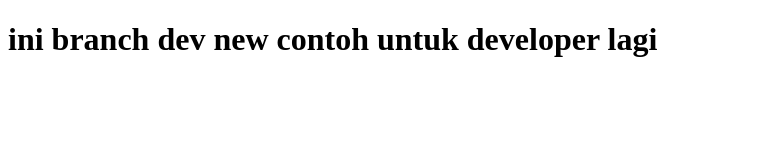
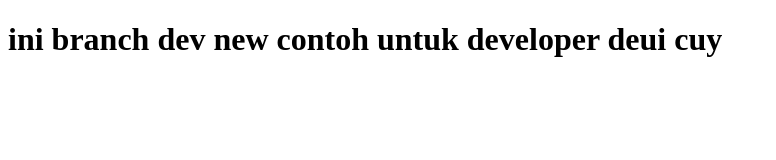
Before and after one commit to vqisviky/vikyjoenus, a plain HTML site: page index.html in a window 1280 px wide. Shown: the whole page, without its empty margins (0-776 px from the left). Drawn offline with Linux system fonts and the light colour scheme.

Commit message:
branch for dev deui

```diff
--- a/index.html
+++ b/index.html
@@ -7,6 +7,6 @@
     <title>Joenus first</title>
 </head>
 <body>
-    <h1>ini branch dev new contoh untuk developer lagi </h1>
+    <h1>ini branch dev new contoh untuk developer deui cuy </h1>
 </body>
 </html>
```
